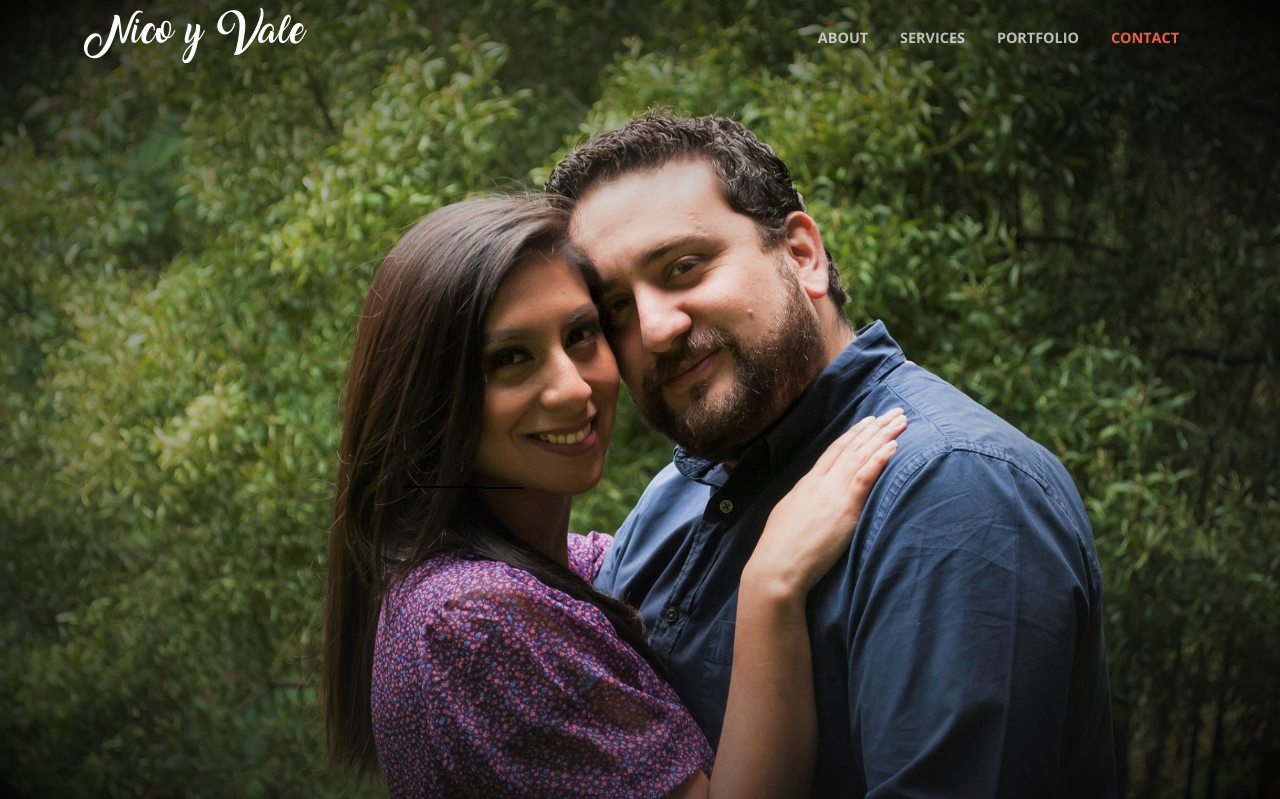
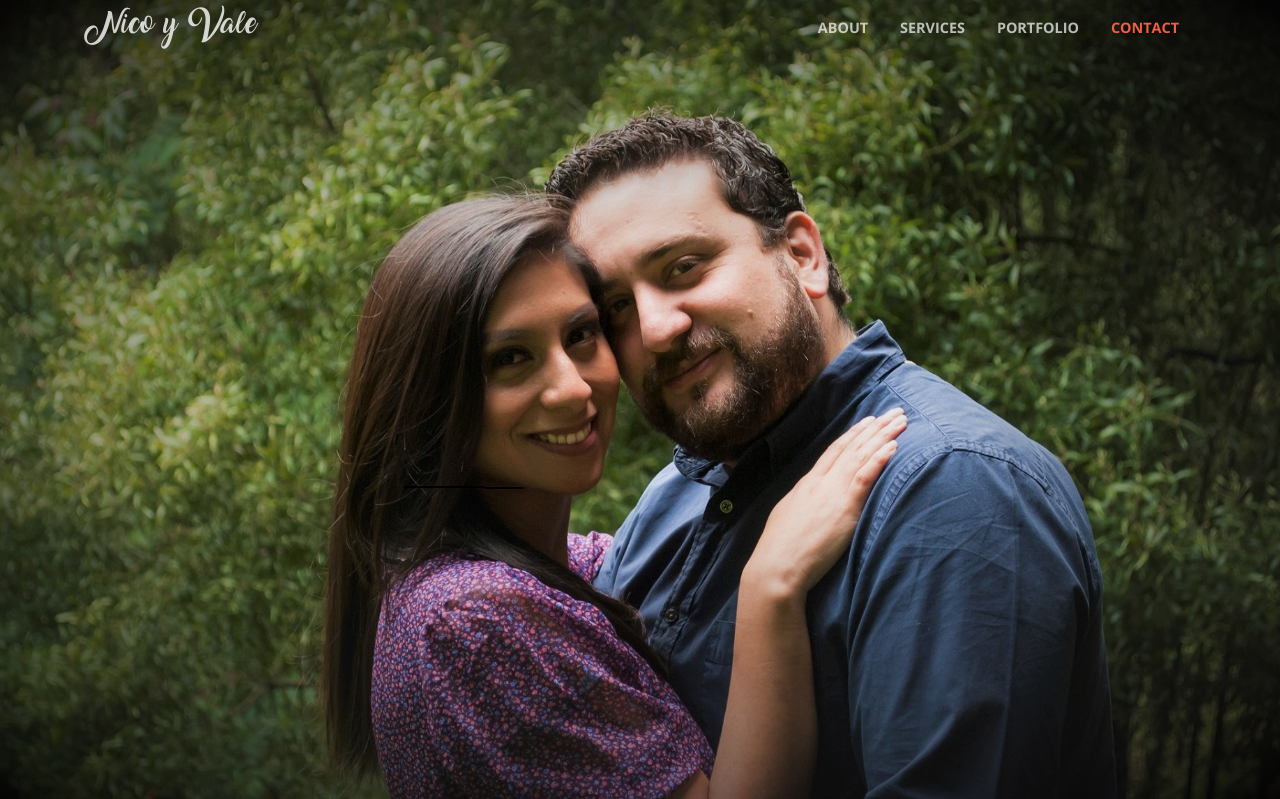
Before and after one commit to alejandromesias/celebrar_py, a Django app: page /nicoyvale/ in a window 1280 px wide. Shown: the top 799 px of the page. Run offline with Django 3.2, Linux system fonts and the light colour scheme; some libraries are stand-ins or nearby versions.

Commit message:
uniform nav bar color

```diff
--- a/static/nicoyvale/css/creative.css
+++ b/static/nicoyvale/css/creative.css
@@ -71,72 +71,120 @@ img::-moz-selection {
 body {
   -webkit-tap-highlight-color: #212529; }
 
+/*barra de navegacion*/
+
+/* almacenamiento de colores*/
 :root {
-  --first-color: #488cff;
   --azul: #3b5c9b;
+  --logo_full: rgba(255, 255, 255, 0.8);
+  --logo_scroll: #fff
+}
+
+/* custom fonts */
+@font-face {
+  font-family: 'AmarilloFont';
+  src: url('../mvfonts/Amarillo.ttf');
 }
 
 #mainNav {
   border-bottom: 1px solid rgba(33, 37, 41, 0.1);
-  background-color: #fff;
+  background-color: var(--azul);
   font-family: 'Open Sans', 'Helvetica Neue', Arial, sans-serif;
   -webkit-transition: all 0.2s;
   -moz-transition: all 0.2s;
   transition: all 0.2s;
 }
+
+/*logo de la barra, mod fuente y tamaño, color en movil*/
 #mainNav .navbar-brand {
-    font-weight: 700;
-    text-transform: uppercase;
-    color: #F05F40;
-    font-family: 'Open Sans', 'Helvetica Neue', Arial, sans-serif;
+  font-weight: 400;
+  text-transform: ;
+  color: var(--logo_scroll);
+  font-family: 'AmarilloFont', Georgia, Arial;
 }
+
 #mainNav .navbar-brand:focus, #mainNav .navbar-brand:hover {
-      color: #f05f40; }
+  color: #f05f40;
+}
+
 #mainNav .navbar-nav > li.nav-item > a.nav-link,
 #mainNav .navbar-nav > li.nav-item > a.nav-link:focus {
     font-size: .9rem;
     font-weight: 700;
     text-transform: uppercase;
-    color: #212529; }
+    color: #212529;
+}
+
 #mainNav .navbar-nav > li.nav-item > a.nav-link:hover,
 #mainNav .navbar-nav > li.nav-item > a.nav-link:focus:hover {
-      color: #F05F40; }
+      color: #F05F40;
+
+}
+
 #mainNav .navbar-nav > li.nav-item > a.nav-link.active,
 #mainNav .navbar-nav > li.nav-item > a.nav-link:focus.active {
       color: #F05F40 !important;
-      background-color: transparent; }
+      background-color: transparent;
+}
+
 #mainNav .navbar-nav > li.nav-item > a.nav-link.active:hover,
 #mainNav .navbar-nav > li.nav-item > a.nav-link:focus.active:hover {
-        background-color: transparent; }
+        background-color: transparent;
+}
+
 @media (min-width: 992px) {
     #mainNav {
       border-color: transparent;
-      background-color: transparent; }
+      background-color: transparent;
+    }
+
+    /* Logo en modo full-screen*/
     #mainNav .navbar-brand {
-        color: rgba(255, 255, 255, 0.7); }
+        color: var(--logo_full);
+    }
+
     #mainNav .navbar-brand:focus, #mainNav .navbar-brand:hover {
-          color: #fff; }
+          color: #fff;
+    }
+
     #mainNav .navbar-nav > li.nav-item > a.nav-link {
-        padding: 0.5rem 1rem; }
+        padding: 0.5rem 1rem;
+    }
+
     #mainNav .navbar-nav > li.nav-item > a.nav-link,
     #mainNav .navbar-nav > li.nav-item > a.nav-link:focus {
-        color: rgba(255, 255, 255, 0.7); }
+        color: rgba(255, 255, 255, 0.7);
+    }
+
     #mainNav .navbar-nav > li.nav-item > a.nav-link:hover,
     #mainNav .navbar-nav > li.nav-item > a.nav-link:focus:hover {
-          color: #fff; }
+          color: #fff;
+    }
+
+    /*color de la barra al hacer scroll*/
     #mainNav.navbar-shrink {
         border-bottom: 1px solid rgba(33, 37, 41, 0.1);
-        background-color: var(--azul); }
+        background-color: var(--azul);
+    }
+
     #mainNav.navbar-shrink .navbar-brand {
-          color: #F05F40; }
+          color: var(--logo_scroll);
+    }
+
     #mainNav.navbar-shrink .navbar-brand:focus, #mainNav.navbar-shrink .navbar-brand:hover {
-            color: #f05f40; }
+            color: #f05f40;
+    }
+
     #mainNav.navbar-shrink .navbar-nav > li.nav-item > a.nav-link,
     #mainNav.navbar-shrink .navbar-nav > li.nav-item > a.nav-link:focus {
-          color: #212529; }
+          color: #212529;
+    }
+
     #mainNav.navbar-shrink .navbar-nav > li.nav-item > a.nav-link:hover,
     #mainNav.navbar-shrink .navbar-nav > li.nav-item > a.nav-link:focus:hover {
-            color: #F05F40; } }
+            color: #F05F40;
+    }
+  }
 
 header.masthead {
   padding-top: 10rem;
--- a/static/nicoyvale/css/nyvstyle.css
+++ b/static/nicoyvale/css/nyvstyle.css
@@ -6,8 +6,7 @@
 
 #mainNav .navbar-brand-nyv {
   font-weight: 400;
-  font-size: 1.6rem;
-  line-height: 2.3;
+  font-size: 1.2rem;
   color: #ffffff;
   font-family: 'AmarilloFont', Georgia, Arial;
 }
--- a/templates/nicoyvaleapp/nyv_home.html
+++ b/templates/nicoyvaleapp/nyv_home.html
@@ -24,7 +24,6 @@
 
     <!-- Custom styles for this template -->
     <link href="{% static "nicoyvale/css/creative.css" %}" rel="stylesheet">
-    <link href="{% static "nicoyvale/css/nyvstyle.css" %}" rel="stylesheet">
 
   </head>
 
@@ -33,7 +32,7 @@
     <!-- Navigation -->
     <nav class="navbar navbar-expand-lg navbar-light fixed-top" id="mainNav">
       <div class="container">
-        <a class="navbar-brand-nyv js-scroll-trigger" href="#page-top">Nico y Vale</a>
+        <a class="navbar-brand js-scroll-trigger" href="#page-top">Nico y Vale</a>
         <button class="navbar-toggler navbar-toggler-right" type="button" data-toggle="collapse" data-target="#navbarResponsive" aria-controls="navbarResponsive" aria-expanded="false" aria-label="Toggle navigation">
           <span class="navbar-toggler-icon"></span>
         </button>
```
Lines whose indentation alone changed are shown as unchanged.
